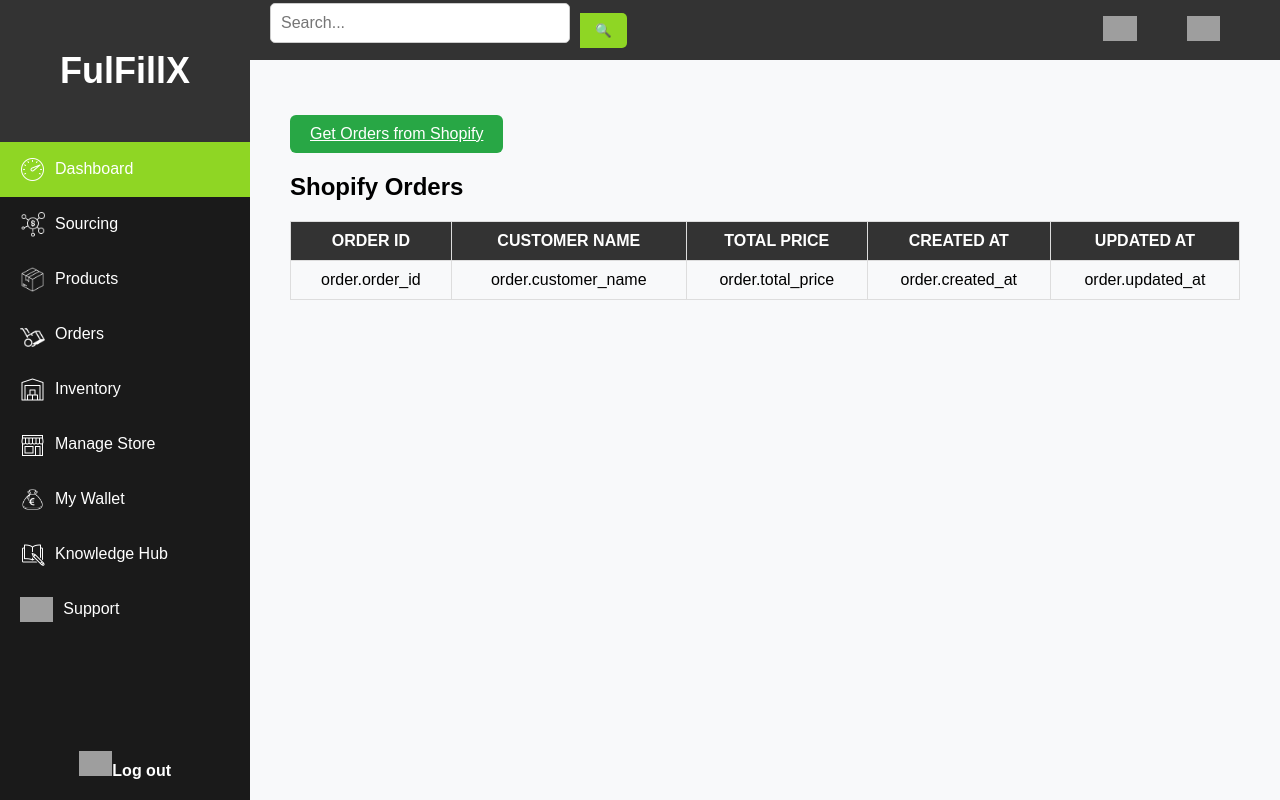
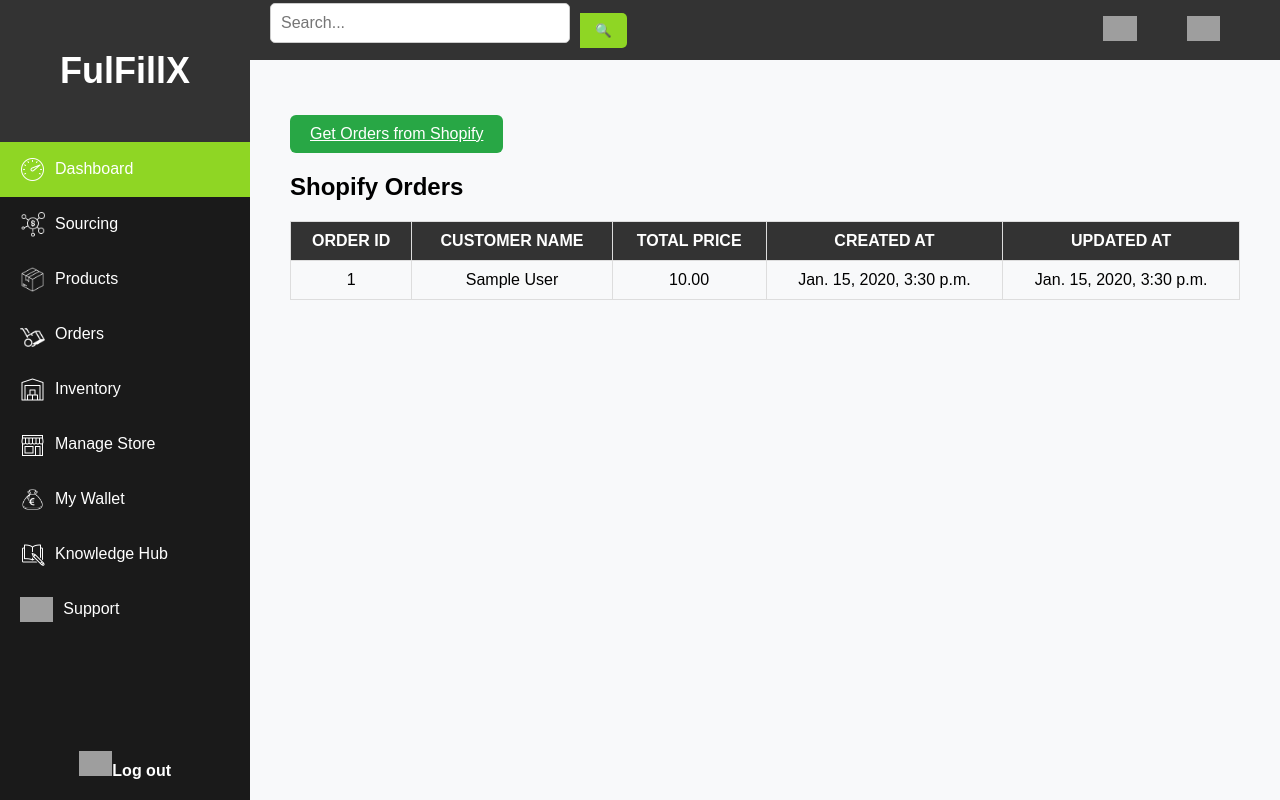
Before and after one commit to dracolich2000/fulfillx, a Django app: template templates/user/orders.html in a window 1280 px wide. Run offline with Django 5.2, Linux system fonts and the light colour scheme; the template is opened without the code that fills it: values that come from a table or form of the project are taken from there, others are empty; tables that the repository leaves empty hold one stand-in row (values such as "Sample post"); grey boxes are pictures that could not be loaded.

Commit message:
testing orders

```diff
--- a/templates/user/orders.html
+++ b/templates/user/orders.html
@@ -26,11 +26,11 @@
         <tbody>
             {% for order in orders %}
                 <tr>
-                    <td>order.order_id</td>
-                    <td>order.customer_name</td>
-                    <td>order.total_price</td>
-                    <td>order.created_at</td>
-                    <td>order.updated_at</td>
+                    <td>{{order.order_id}}</td>
+                    <td>{{order.customer_name}}</td>
+                    <td>{{order.total_price}}</td>
+                    <td>{{order.created_at}}</td>
+                    <td>{{order.updated_at}}</td>
                 </tr>
             {% endfor %}
         </tbody>
```
